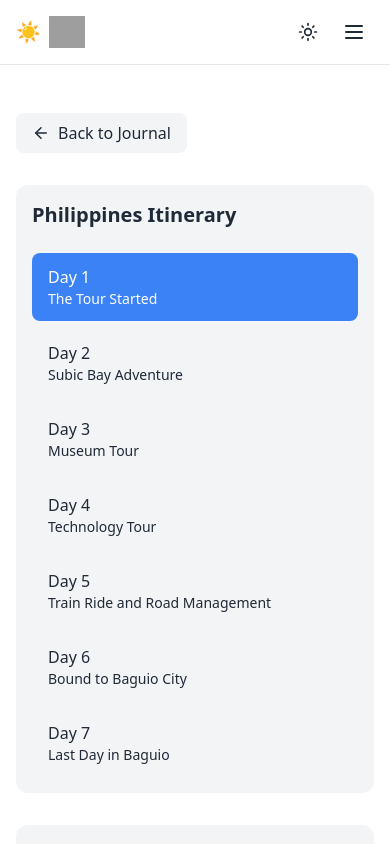
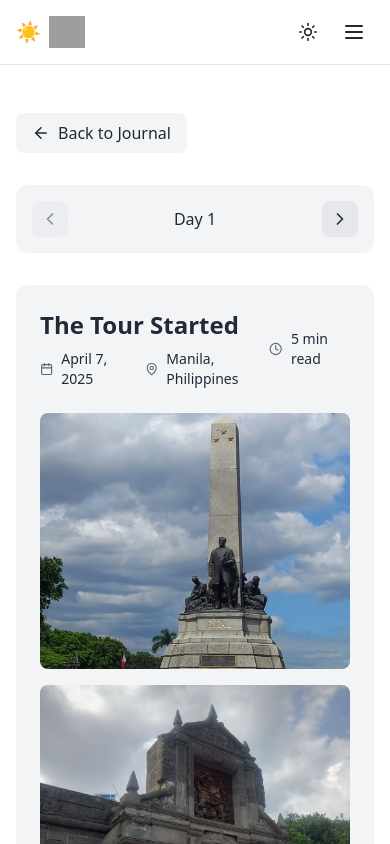
Before and after one commit to CreamyCakey/it143c, a React (Vite) app: page /travel-day/1 in a window 390 px wide. Shown: the top 844 px of the page. Built offline with nearby package versions, Linux system fonts and the light colour scheme; grey boxes are pictures that could not be loaded.

Commit message:
fix-responsiveness

```diff
--- a/src/components/TravelDayPage.jsx
+++ b/src/components/TravelDayPage.jsx
@@ -165,8 +165,11 @@ const TravelDayPage = ({ theme }) => {
             theme === "beige" ? "bg-beige-200" :
             "bg-gray-100"
           }`}>
-            <h2 className="text-xl font-bold mb-6">Philippines Itinerary</h2>
-            <div className="space-y-2">
+            {/* Show title only on desktop */}
+            <h2 className="text-xl font-bold mb-6 lg:block hidden">Philippines Itinerary</h2>
+
+            {/* Desktop View - Full List */}
+            <div className="space-y-2 lg:block hidden">
               {[1, 2, 3, 4, 5, 6, 7].map((day) => (
                 <button
                   key={day}
@@ -189,6 +192,41 @@ const TravelDayPage = ({ theme }) => {
                   <div className="text-sm truncate">{travelDays[day].title}</div>
                 </button>
               ))}
+            </div>
+
+            {/* Mobile View - Compact Navigation */}
+            <div className="lg:hidden flex items-center justify-between gap-2">
+              <button
+                onClick={goToPreviousDay}
+                disabled={activeDay === 1}
+                className={`p-2 rounded-lg ${
+                  activeDay === 1 ? "opacity-50 cursor-not-allowed" : ""
+                } ${
+                  theme === "dark" ? "bg-gray-700 hover:bg-gray-600" :
+                  theme === "beige" ? "bg-beige-300 hover:bg-beige-400" :
+                  "bg-gray-200 hover:bg-gray-300"
+                }`}
+              >
+                <ChevronLeft size={20} />
+              </button>
+
+              <div className="flex-1 text-center font-medium">
+                Day {activeDay}
+              </div>
+
+              <button
+                onClick={goToNextDay}
+                disabled={activeDay === 7}
+                className={`p-2 rounded-lg ${
+                  activeDay === 7 ? "opacity-50 cursor-not-allowed" : ""
+                } ${
+                  theme === "dark" ? "bg-gray-700 hover:bg-gray-600" :
+                  theme === "beige" ? "bg-beige-300 hover:bg-beige-400" :
+                  "bg-gray-200 hover:bg-gray-300"
+                }`}
+              >
+                <ChevronRight size={20} />
+              </button>
             </div>
           </div>
 
@@ -283,7 +321,7 @@ const TravelDayPage = ({ theme }) => {
         </div>
       </div>
     </div>
-  );
+  )
 };
 
 export default TravelDayPage;
```
